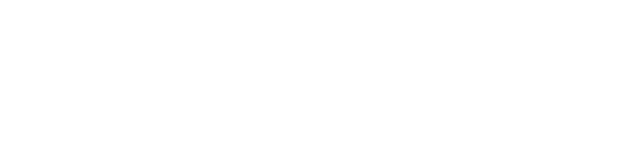
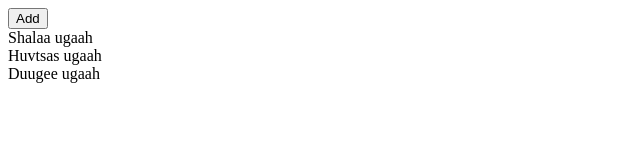
Before and after one commit to Gunjet/js, a plain HTML site: page academy/index.html in a window 1280 px wide. Shown: the whole page, without its empty margins (0-640 px from the left). Drawn offline with Linux system fonts and the light colour scheme.

Commit message:
added todo

```diff
--- a/academy/index.html
+++ b/academy/index.html
@@ -3,9 +3,59 @@
 <head>
     <meta charset="UTF-8">
     <meta name="viewport" content="width=device-width, initial-scale=1.0">
-    <title>Document</title>
+    <title>Todos</title>
 </head>
 <body>
-    <script src="todo.js"></script>
+    <!-- <div>Hello</div>
+
+    <button onclick="sayHello()">Say hello</button>
+    <button onclick="printName()">PRINT NAME</button>
+    <button onclick="deleteName()">DELETE NAME</button>
+    <button onclick="getName()">GET NAME</button>
+    <div id="area"></div>
+
+    <div id="name-container" style="font-size: large; color:blue"></div> -->
+    <button onclick="addTask">Add</button>
+    <div id="tasks"></div>
+
+    <script>
+        // function sayHello(){
+        //     alert("Hello World!");
+        // }
+        // function getName(){
+        //     let namecontainer=prompt("")
+        //     document.getElementById("area").textContent = namecontainer
+        // }
+        // function printName(){
+        //     const nameContainerElement=document.getElementById("name-container");
+        //     nameContainerElement.innerText="John Doe";
+        // }
+        // function deleteName(){
+        //     let dissapear = "";
+        //     const nameContainerElement=document.getElementById("name-container");
+        //     nameContainerElement.innerText="";
+        //     document.getElementById("area").innerHTML = dissapear;
+        // }
+
+        const tasks=[
+            {name:"Shalaa ugaah", status:"todo"},
+            {name:"Huvtsas ugaah", status:"todo"},
+            {name:"Duugee ugaah", status:"todo"}
+        ];
+
+        function render(){
+            const output=document.getElementById("tasks");
+            output.innerHTML="";
+            for (let i=0; i<tasks.length; i++){
+            output.innerHTML+='<div class="task">' +tasks[i].name+"</div>";
+            }
+        }
+        function addTask(){
+            const name=prompt();
+            tasks.push({name:name,status:"todo"});
+            render();
+        }
+        render();
+    </script>
 </body>
 </html>
```
